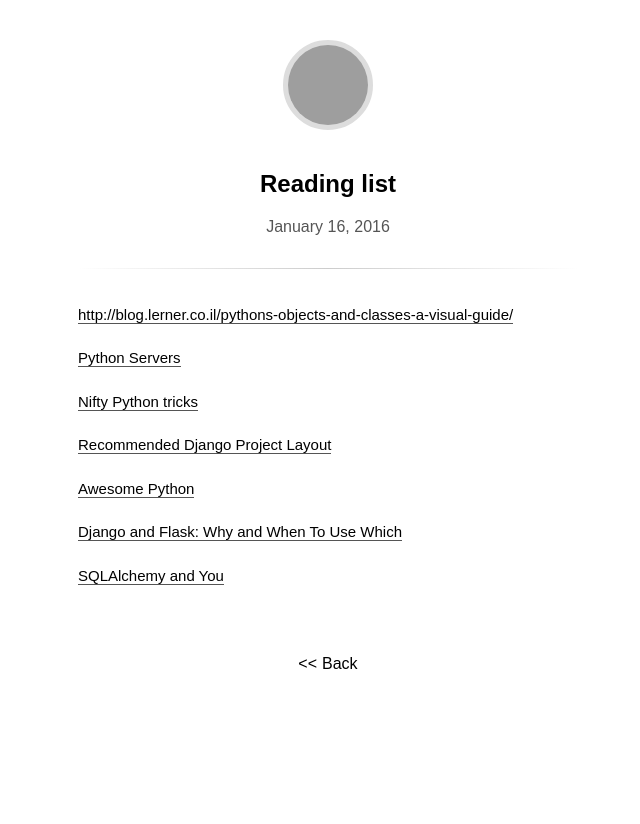
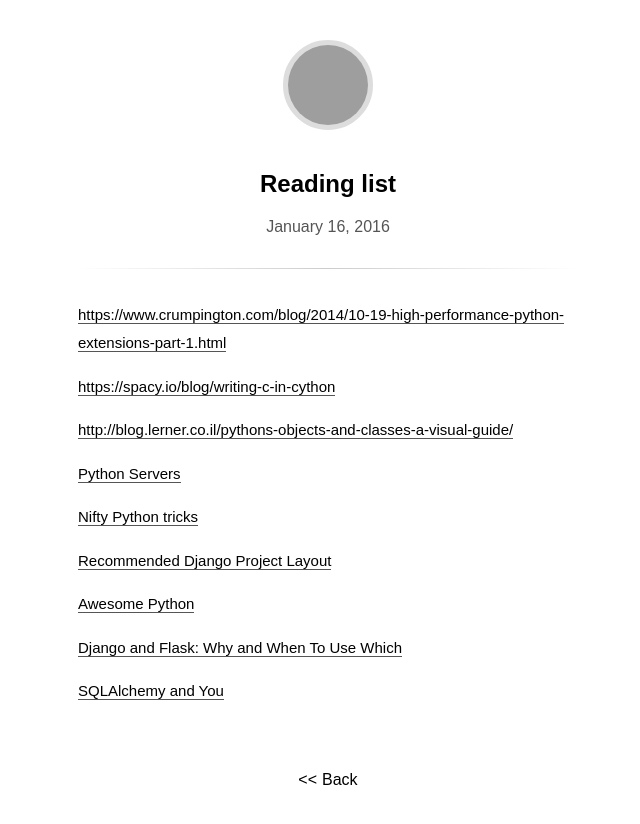
Before and after one commit to goutham2027/pythonforhumans, a Jekyll site: the page built from _posts/2016-01-16-reading-list.md, in a window 1280 px wide, cut to the strip 0-824 px from the top of the page. Shown: the whole strip, without its empty margins (312-952 px from the left). Built offline with Jekyll 4.4.1, drawn with Linux system fonts in a browser that asks for light colours; some web fonts are replaced; grey boxes are pictures that could not be loaded.

Commit message:
- Cython links

```diff
--- a/_posts/2016-01-16-reading-list.md
+++ b/_posts/2016-01-16-reading-list.md
@@ -1,6 +1,9 @@
 ---
 title: Reading list
 ---
+[https://www.crumpington.com/blog/2014/10-19-high-performance-python-extensions-part-1.html](High Performance Python Extensions)
+
+[https://spacy.io/blog/writing-c-in-cython](Writing C in Cython)
 
 [http://blog.lerner.co.il/pythons-objects-and-classes-a-visual-guide/](http://blog.lerner.co.il/pythons-objects-and-classes-a-visual-guide/)
 
```
Also changed, not shown: 1 other file.
